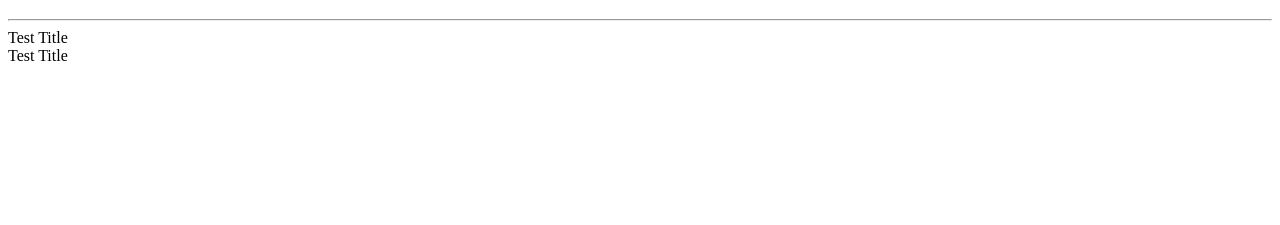
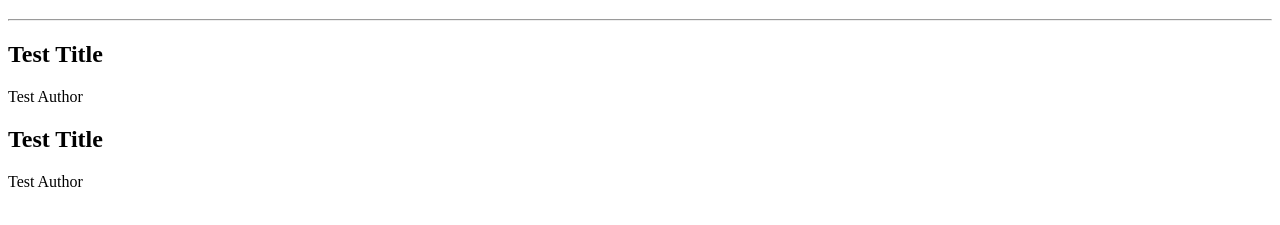
Before and after one commit to theSUPEREST/library, a plain HTML site: page index.html in a window 1280 px wide. Shown: the part 61-286 px from the top of the page. Drawn offline with Linux system fonts and the light colour scheme.

Commit message:
Update displayBook to show title and author

```diff
--- a/index.html
+++ b/index.html
@@ -18,8 +18,9 @@
             <hr>
             <section>
                 <div id="book-list">
+                    <!-- Test formatting -->
                     <div class="book">
-                        <p>Title</p>
+                        <h2>Title</h2>
                         <p>Author</p>
                         <p>Completed?</p>
                     </div>
--- a/script.js
+++ b/script.js
@@ -15,15 +15,20 @@ const bookList = document.getElementById('book-list');
 
 function displayBook(book) {
     const bookItem = document.createElement('div');
-    bookItem.textContent = book.title;
+    const bookItemTitle = document.createElement('h2');
+    bookItemTitle.textContent = book.title;
+    bookItem.appendChild(bookItemTitle);
+    const bookItemAuthor = document.createElement('p');
+    bookItemAuthor.textContent = book.author;
+    bookItem.appendChild(bookItemAuthor);
     bookList.appendChild(bookItem);
 }
 
 function displayAllBooks() {
-    bookList.innerHTML ="";
+    bookList.innerHTML =""; // refresh display
     myBooks.map(item => displayBook(item));
 }
-
+// Testing functionality
 const testBook0 = new Book('Test Title', 'Test Author', 100, false);
 const testBook1 = new Book('Test Title', 'Test Author', 100, false);
 
```
